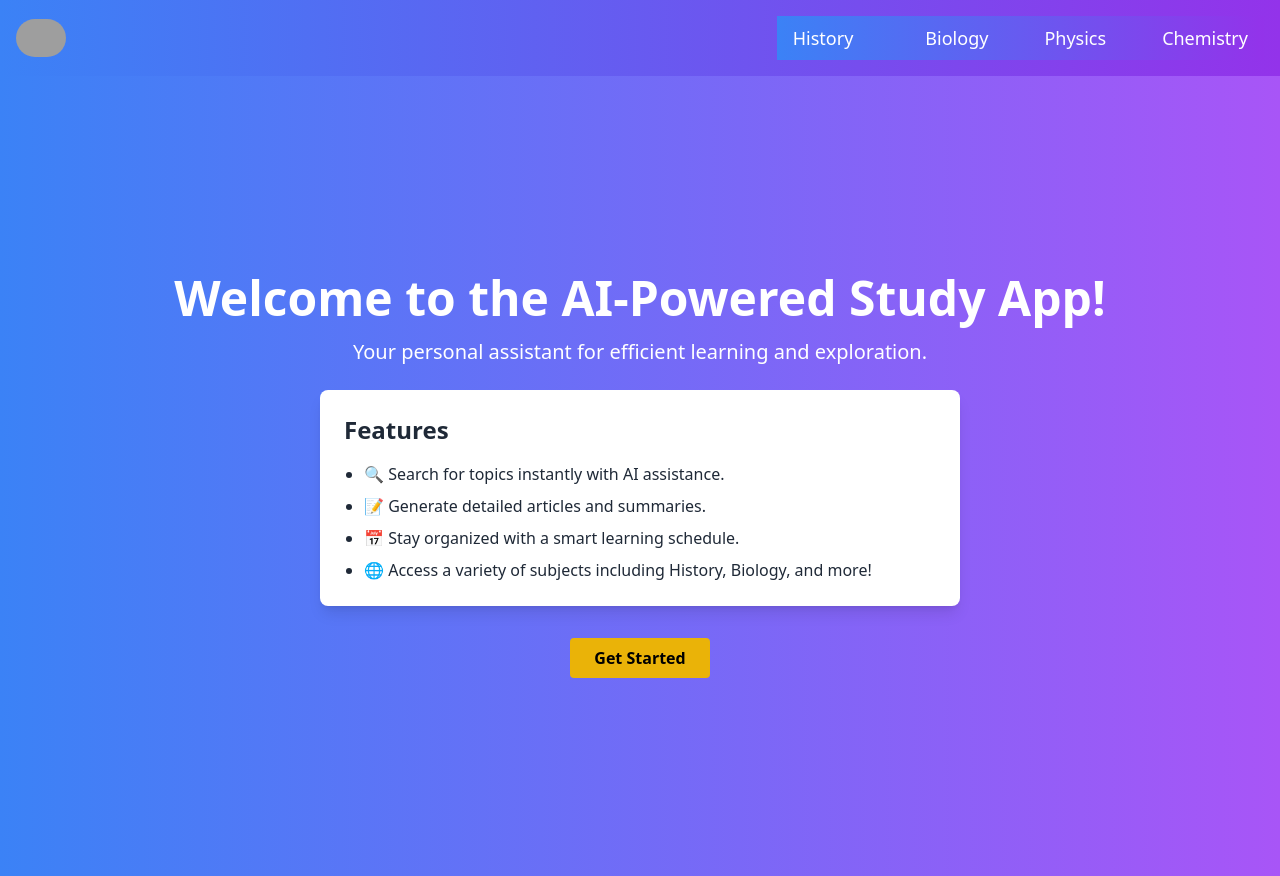
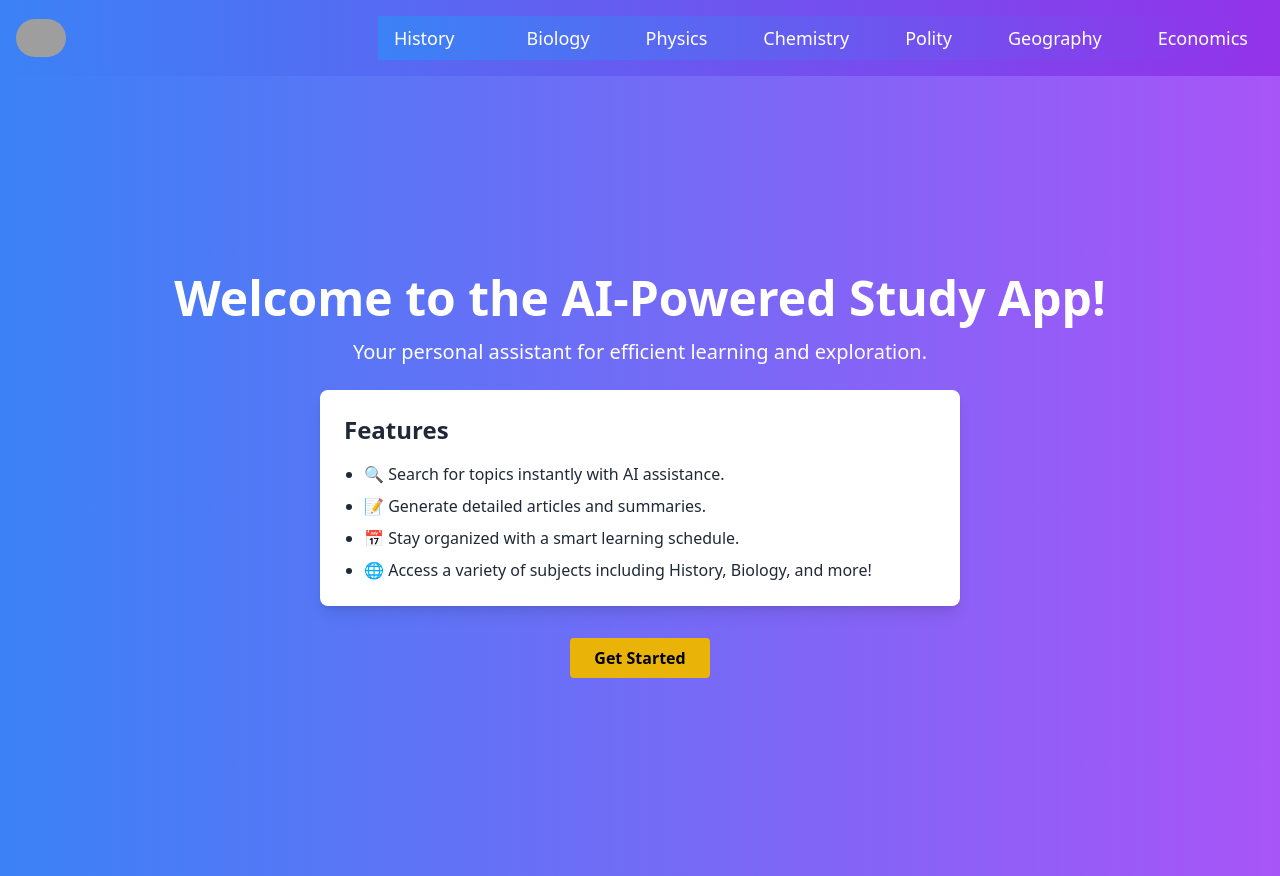
Before and after one commit to amit1924/AI-Study-App, a React (Vite) app in the folder frontend/: page / in a window 1280 px wide. Built offline with nearby package versions, Linux system fonts and the light colour scheme; grey boxes are pictures that could not be loaded.

Commit message:
added more subjects

```diff
--- a/frontend/src/components/Navbar.jsx
+++ b/frontend/src/components/Navbar.jsx
@@ -96,6 +96,27 @@ const Navbar = () => {
           >
             Chemistry
           </Link>
+          <Link
+            className="block text-lg px-4 py-2 rounded-md hover:bg-white hover:text-blue-500 transition-all duration-300"
+            to="/chemistry"
+            onClick={() => setIsOpen(false)}
+          >
+            Polity
+          </Link>
+          <Link
+            className="block text-lg px-4 py-2 rounded-md hover:bg-white hover:text-blue-500 transition-all duration-300"
+            to="/chemistry"
+            onClick={() => setIsOpen(false)}
+          >
+            Geography
+          </Link>
+          <Link
+            className="block text-lg px-4 py-2 rounded-md hover:bg-white hover:text-blue-500 transition-all duration-300"
+            to="/chemistry"
+            onClick={() => setIsOpen(false)}
+          >
+            Economics
+          </Link>
         </div>
       </nav>
     </div>
```
